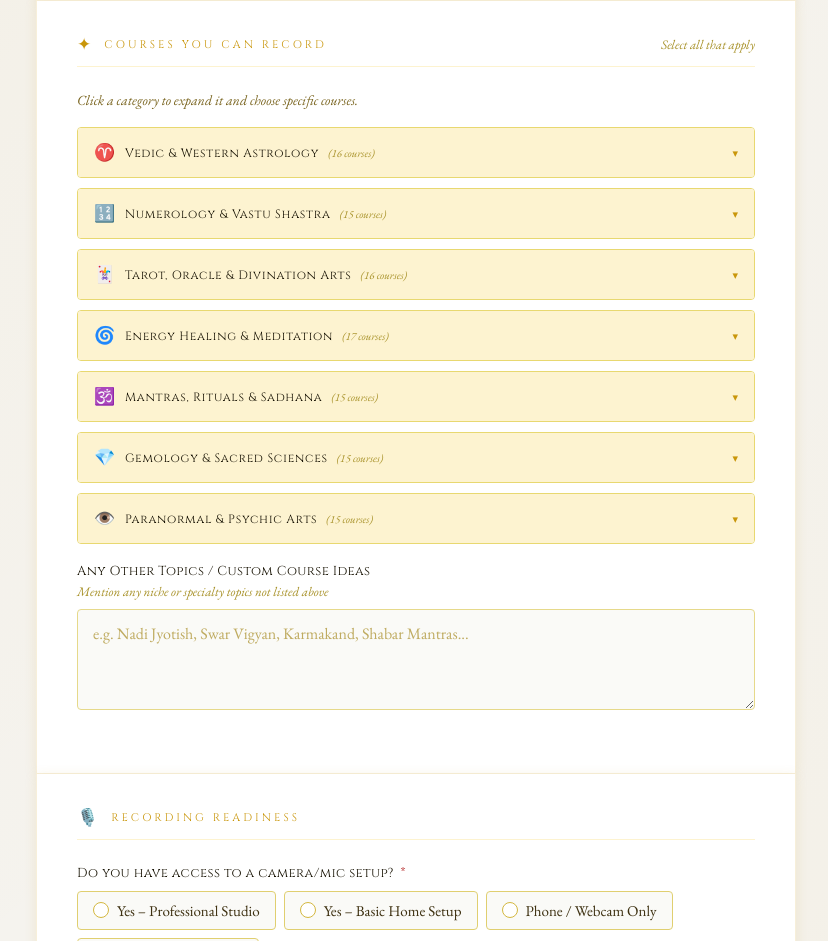
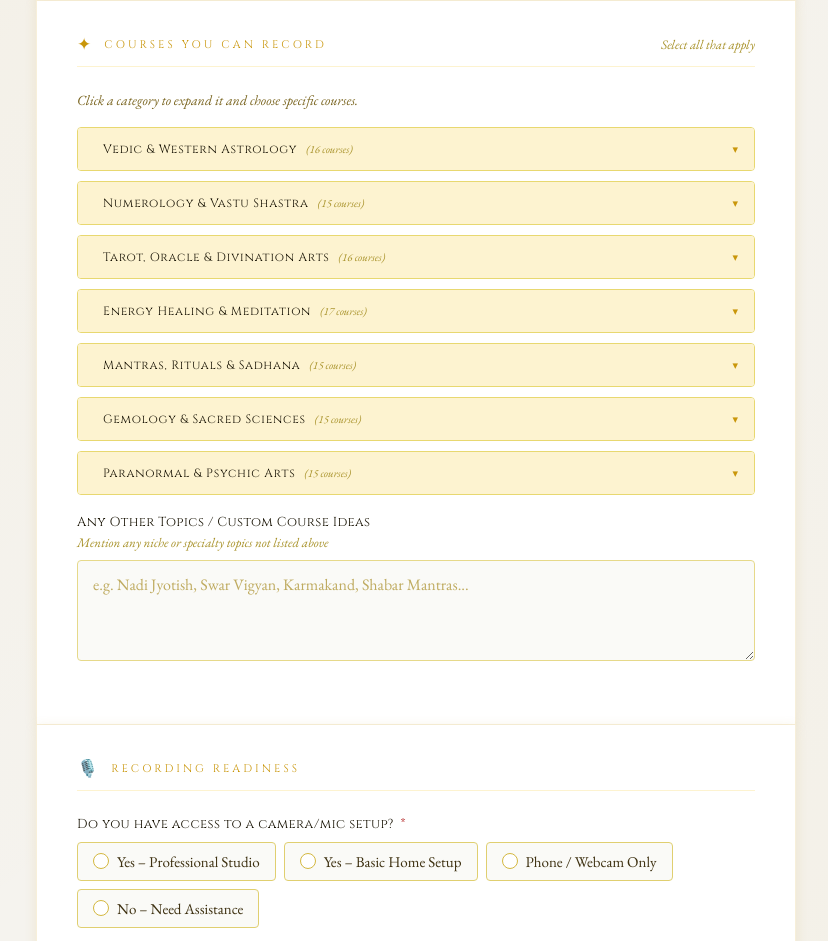
Before and after one commit to Manas-kmcdu/OnboardingForm, a plain HTML site: page index.html in a window 1280 px wide. Shown: the part 1649-2590 px from the top of the page, without its empty margins (224-1052 px from the left). Drawn offline with nearby package versions, Linux system fonts and the light colour scheme.

Commit message:
Update index.html

```diff
--- a/index.html
+++ b/index.html
@@ -386,7 +386,7 @@
 
       <!-- Astrology -->
       <div class="category-block">
-        <div class="category-header"><span class="cat-title"><span class="cat-icon">♈</span> Vedic & Western Astrology <span class="cat-count">(16 courses)</span></span><span class="cat-arrow">▾</span></div>
+        <div class="category-header"><span class="cat-title"><span class="cat-icon"></span> Vedic & Western Astrology <span class="cat-count">(16 courses)</span></span><span class="cat-arrow">▾</span></div>
         <div class="category-courses"><div class="course-list">
           <div class="checkbox-item"><input type="checkbox" name="courses" value="Jyotish Fundamentals"><div class="custom-check"></div><span class="checkbox-label">Jyotish Fundamentals</span></div>
           <div class="checkbox-item"><input type="checkbox" name="courses" value="Birth Chart Reading"><div class="custom-check"></div><span class="checkbox-label">Birth Chart Reading</span></div>
@@ -409,7 +409,7 @@
 
       <!-- Numerology & Vastu -->
       <div class="category-block">
-        <div class="category-header"><span class="cat-title"><span class="cat-icon">🔢</span> Numerology & Vastu Shastra <span class="cat-count">(15 courses)</span></span><span class="cat-arrow">▾</span></div>
+        <div class="category-header"><span class="cat-title"><span class="cat-icon"></span> Numerology & Vastu Shastra <span class="cat-count">(15 courses)</span></span><span class="cat-arrow">▾</span></div>
         <div class="category-courses"><div class="course-list">
           <div class="checkbox-item"><input type="checkbox" name="courses" value="Numerology Fundamentals"><div class="custom-check"></div><span class="checkbox-label">Numerology Fundamentals</span></div>
           <div class="checkbox-item"><input type="checkbox" name="courses" value="Life Path & Destiny Numbers"><div class="custom-check"></div><span class="checkbox-label">Life Path & Destiny Numbers</span></div>
@@ -431,7 +431,7 @@
 
       <!-- Tarot -->
       <div class="category-block">
-        <div class="category-header"><span class="cat-title"><span class="cat-icon">🃏</span> Tarot, Oracle & Divination Arts <span class="cat-count">(16 courses)</span></span><span class="cat-arrow">▾</span></div>
+        <div class="category-header"><span class="cat-title"><span class="cat-icon"></span> Tarot, Oracle & Divination Arts <span class="cat-count">(16 courses)</span></span><span class="cat-arrow">▾</span></div>
         <div class="category-courses"><div class="course-list">
           <div class="checkbox-item"><input type="checkbox" name="courses" value="Tarot for Beginners"><div class="custom-check"></div><span class="checkbox-label">Tarot for Beginners</span></div>
           <div class="checkbox-item"><input type="checkbox" name="courses" value="Major Arcana Deep Dive"><div class="custom-check"></div><span class="checkbox-label">Major Arcana Deep Dive</span></div>
@@ -454,7 +454,7 @@
 
       <!-- Energy Healing -->
       <div class="category-block">
-        <div class="category-header"><span class="cat-title"><span class="cat-icon">🌀</span> Energy Healing & Meditation <span class="cat-count">(17 courses)</span></span><span class="cat-arrow">▾</span></div>
+        <div class="category-header"><span class="cat-title"><span class="cat-icon"></span> Energy Healing & Meditation <span class="cat-count">(17 courses)</span></span><span class="cat-arrow">▾</span></div>
         <div class="category-courses"><div class="course-list">
           <div class="checkbox-item"><input type="checkbox" name="courses" value="Reiki Level 1 & 2"><div class="custom-check"></div><span class="checkbox-label">Reiki Level 1 & 2</span></div>
           <div class="checkbox-item"><input type="checkbox" name="courses" value="Reiki Mastership"><div class="custom-check"></div><span class="checkbox-label">Reiki Mastership</span></div>
@@ -478,7 +478,7 @@
 
       <!-- Mantras -->
       <div class="category-block">
-        <div class="category-header"><span class="cat-title"><span class="cat-icon">🕉️</span> Mantras, Rituals & Sadhana <span class="cat-count">(15 courses)</span></span><span class="cat-arrow">▾</span></div>
+        <div class="category-header"><span class="cat-title"><span class="cat-icon"></span> Mantras, Rituals & Sadhana <span class="cat-count">(15 courses)</span></span><span class="cat-arrow">▾</span></div>
         <div class="category-courses"><div class="course-list">
           <div class="checkbox-item"><input type="checkbox" name="courses" value="Mantra Vigyan Fundamentals"><div class="custom-check"></div><span class="checkbox-label">Mantra Vigyan Fundamentals</span></div>
           <div class="checkbox-item"><input type="checkbox" name="courses" value="Beej Mantras & Siddhi"><div class="custom-check"></div><span class="checkbox-label">Beej Mantras & Siddhi</span></div>
@@ -500,7 +500,7 @@
 
       <!-- Gemology -->
       <div class="category-block">
-        <div class="category-header"><span class="cat-title"><span class="cat-icon">💎</span> Gemology & Sacred Sciences <span class="cat-count">(15 courses)</span></span><span class="cat-arrow">▾</span></div>
+        <div class="category-header"><span class="cat-title"><span class="cat-icon"></span> Gemology & Sacred Sciences <span class="cat-count">(15 courses)</span></span><span class="cat-arrow">▾</span></div>
         <div class="category-courses"><div class="course-list">
           <div class="checkbox-item"><input type="checkbox" name="courses" value="Ratna Shastra Fundamentals"><div class="custom-check"></div><span class="checkbox-label">Ratna Shastra Fundamentals</span></div>
           <div class="checkbox-item"><input type="checkbox" name="courses" value="Navratna — 9 Planetary Gems"><div class="custom-check"></div><span class="checkbox-label">Navratna — 9 Planetary Gems</span></div>
@@ -522,7 +522,7 @@
 
       <!-- Paranormal -->
       <div class="category-block">
-        <div class="category-header"><span class="cat-title"><span class="cat-icon">👁️</span> Paranormal & Psychic Arts <span class="cat-count">(15 courses)</span></span><span class="cat-arrow">▾</span></div>
+        <div class="category-header"><span class="cat-title"><span class="cat-icon"></span> Paranormal & Psychic Arts <span class="cat-count">(15 courses)</span></span><span class="cat-arrow">▾</span></div>
         <div class="category-courses"><div class="course-list">
           <div class="checkbox-item"><input type="checkbox" name="courses" value="Developing Psychic Abilities"><div class="custom-check"></div><span class="checkbox-label">Developing Psychic Abilities</span></div>
           <div class="checkbox-item"><input type="checkbox" name="courses" value="Clairvoyance & Remote Viewing"><div class="custom-check"></div><span class="checkbox-label">Clairvoyance & Remote Viewing</span></div>
```
